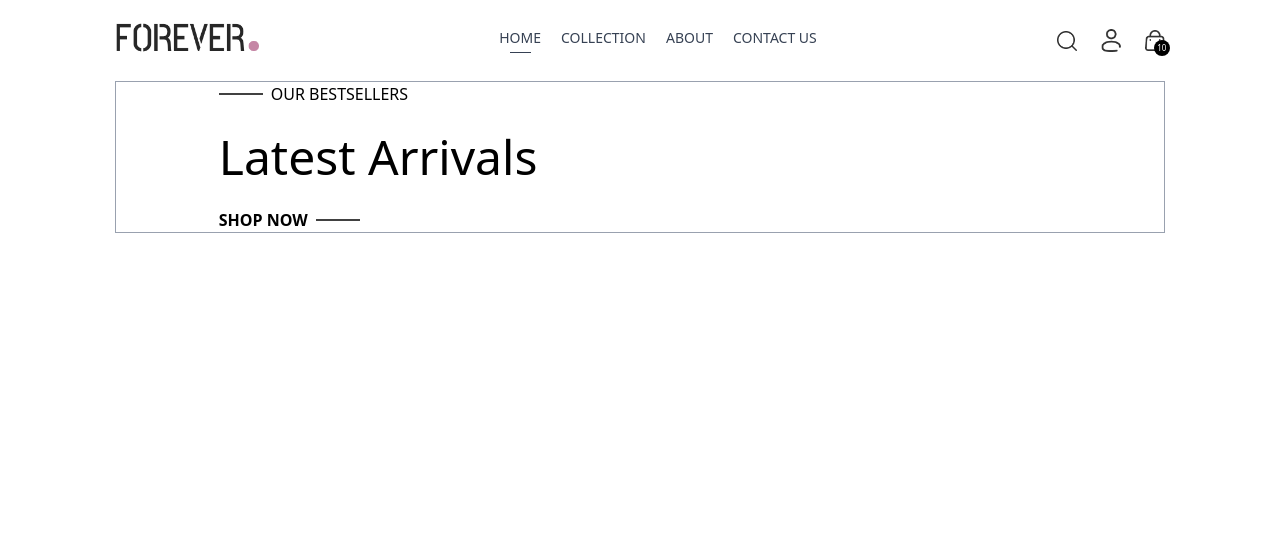
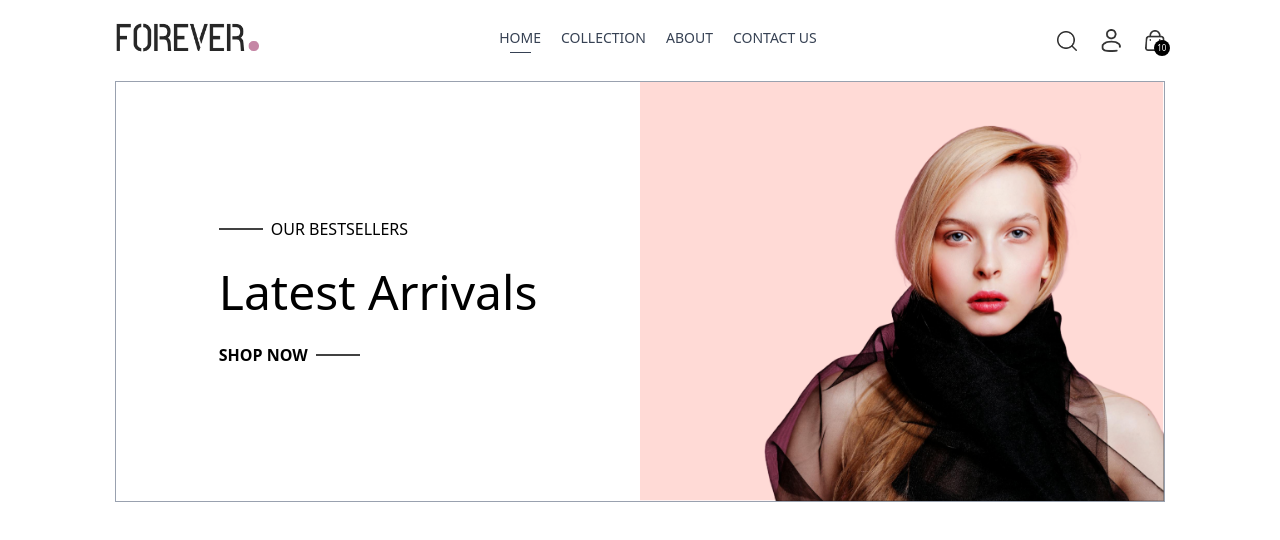
Before and after one commit to anupama12sg/E-commerce-App, a React (Vite) app: page / in a window 1280 px wide. Shown: the top 540 px of the page. Built offline with nearby package versions, Linux system fonts and the light colour scheme; the HTML template or start-up script is replaced by a standard one.

Commit message:
chore: added the hero img

```diff
--- a/components/Hero.jsx
+++ b/components/Hero.jsx
@@ -1,4 +1,5 @@
-import React from 'react'
+import React from 'react';
+import { assets } from "../src/assets/frontend_assets/assets";
 
 const Hero = () => {
     return (
@@ -17,6 +18,9 @@
                     </div>
                 </div>
             </div>
+
+            {/*Hero Right Side*/}
+            <img className='w-full sm:w-1/2' src={assets.hero_img} alt="" />
         </div>
     )
 }
```
